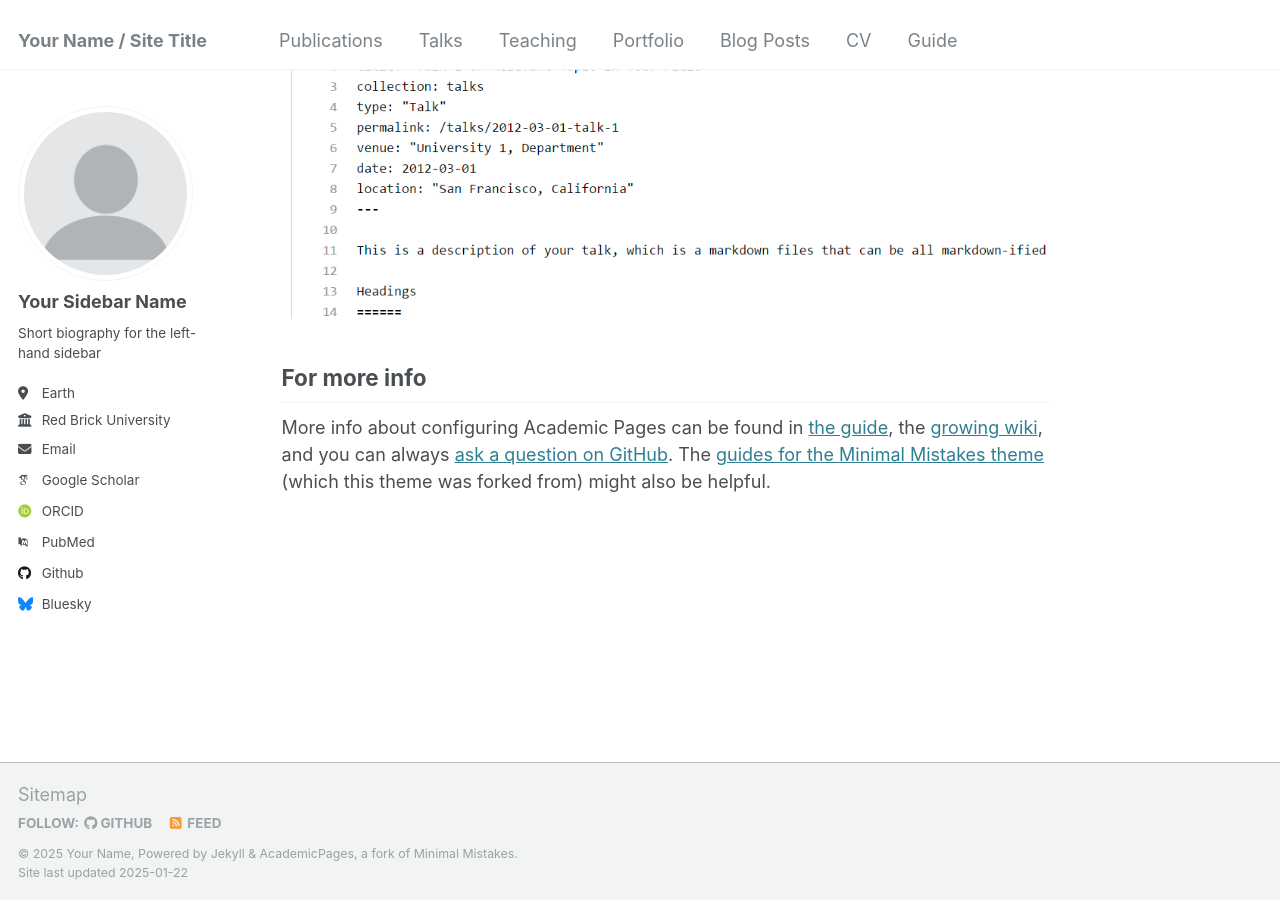
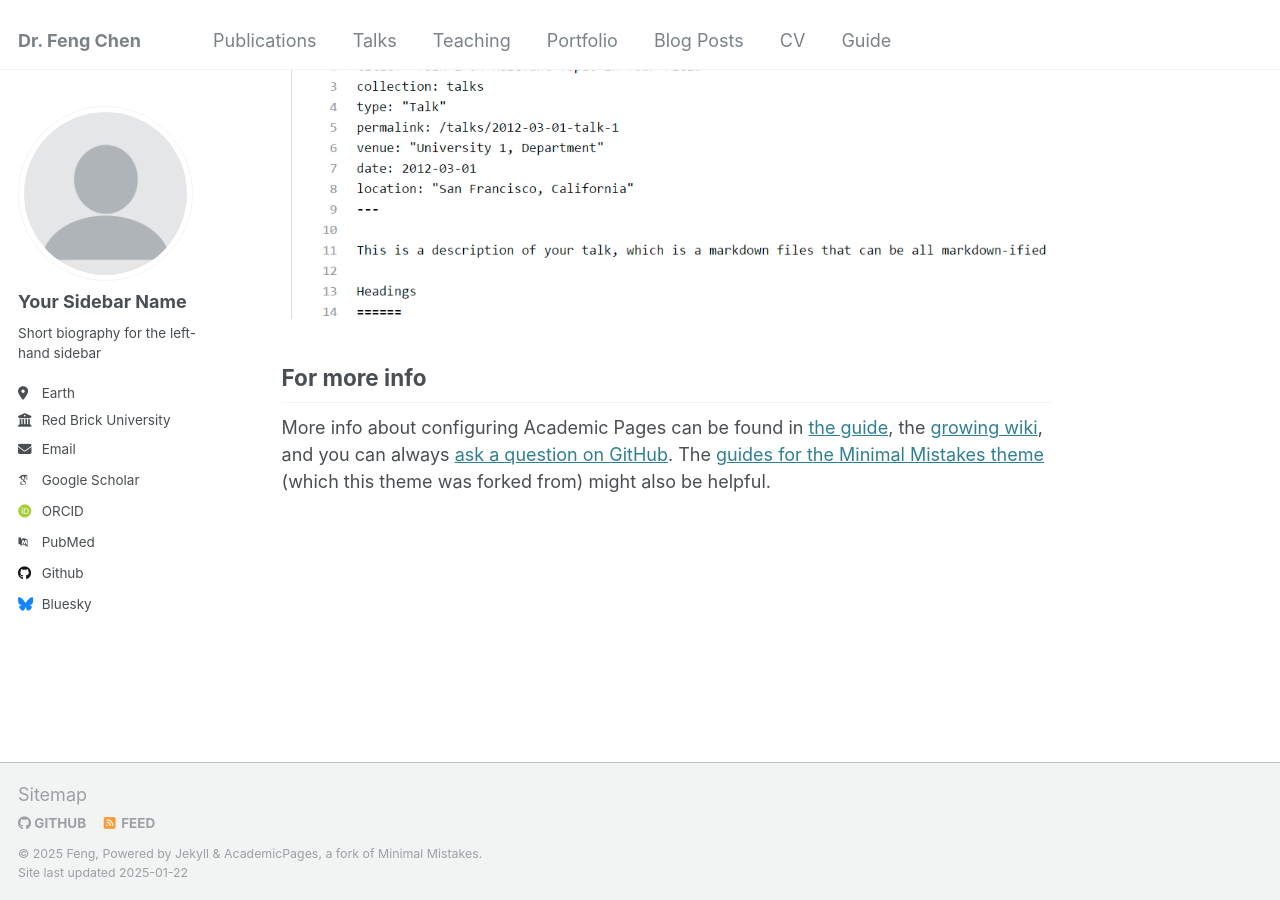
Before and after one commit to fengchen025/fengchen025.github.io, a Jekyll site: the page built from _pages/about.md, in a window 1280 px wide and 900 px high, scrolled down 2643 px. Built offline with Jekyll 4.4.1, drawn with Linux system fonts in a browser that asks for light colours; some web fonts are replaced.

Commit message:
Update _config.yml

```diff
--- a/_config.yml
+++ b/_config.yml
@@ -7,14 +7,14 @@
 # server process.
 
 # Basic Site Settings
-locale                   : "en-US"
-title                    : "Your Name / Site Title"
+locale                   : "en-UK"
+title                    : "Dr. Feng Chen"
 title_separator          : "-"
-name                     : &name "Your Name"
-description              : &description "personal description"
-url                      : https://academicpages.github.io # the base hostname & protocol for your site e.g. "https://[your GitHub username].github.io"
+name                     : &name "Feng"
+description              : &description "PostDoc in Computer Vision and Machine Learning"
+url                      : https://fengchen025.github.io # the base hostname & protocol for your site e.g. "https://[your GitHub username].github.io"
 baseurl                  : "" # the subpath of your site, e.g. "/blog"
-repository               : "academicpages/academicpages.github.io"
+repository               : "fengchen025/fengchen025.github.io"
 
 # Site Author - The following control what appear as part of the author content on the side bar.
 #               If a field is blank the icon and link will not appear, otherwise it will be shown.
```
